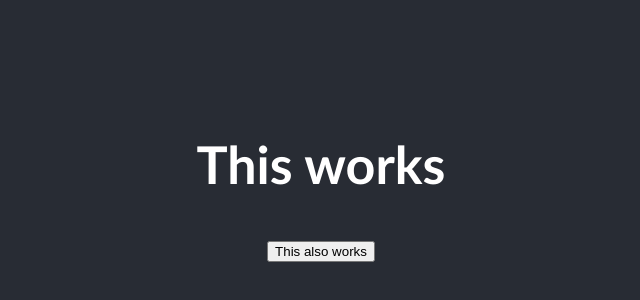
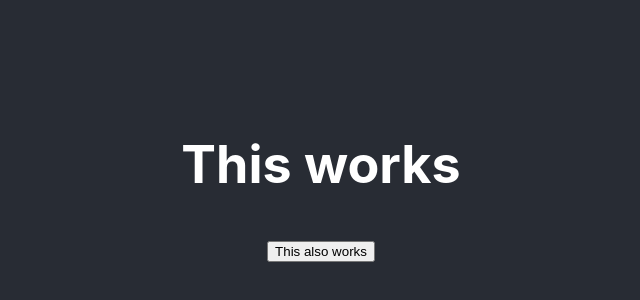
Before and after one commit to eshumphries/ReactDemo4, a React (Create React App) app: page / in a window 1280 px wide. Shown: the part 220-520 px from the top of the page, without its empty margins (319-959 px from the left). Built offline with nearby package versions, Linux system fonts and the light colour scheme.

Commit message:
Replaced Font function with Size function

```diff
--- a/src/App.css
+++ b/src/App.css
@@ -37,6 +37,6 @@
   }
 }
 
-.Font {
-  font-family:'Gill Sans', 'Gill Sans MT', Calibri, 'Trebuchet MS', sans-serif;
+.Size {
+  size: 30in;
 }
--- a/src/App.js
+++ b/src/App.js
@@ -5,7 +5,7 @@ function App() {
   return (
     <div className="App">
       <header className="App-header">
-        <div className="Font">
+        <div className="Size">
           <h1>This works</h1>
           <MyButton/>
         </div>
```
